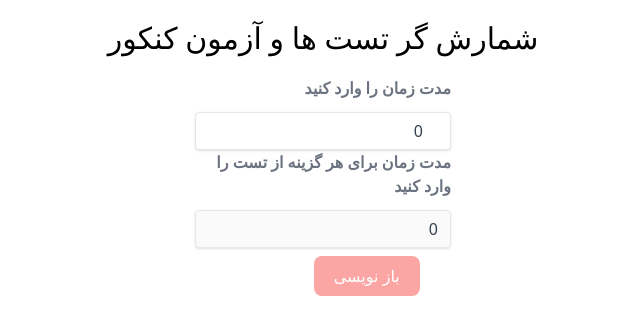
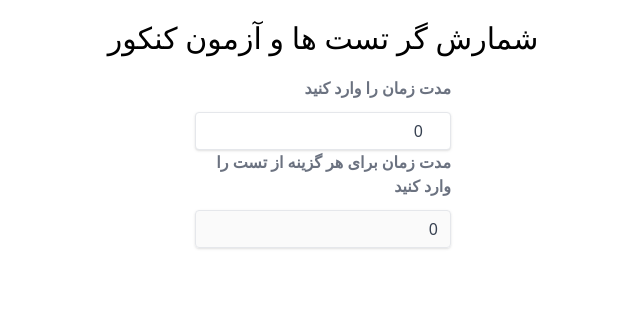
Before and after one commit to DesertFoox/konkourTestCountdown, a React (Create React App) app: page / in a window 1280 px wide. Shown: the top 334 px of the page, without its empty margins (317-957 px from the left). Built offline with nearby package versions, Linux system fonts and the light colour scheme.

Commit message:
fix button show

```diff
--- a/src/Components/LandingContainer/LandingContainer.tsx
+++ b/src/Components/LandingContainer/LandingContainer.tsx
@@ -57,6 +57,8 @@ const LandingContainer = () => {
           placeholder="مثلا 40 ثانیه"
         />
         <div className="flex justify-center  mt-2">
+          {timer !== 0 && optionTimer !== 0 && (
+            <>
               <Button
                 disabled={timer === 0 || optionTimer === 0 ? true : false}
                 className="text-white mr-2"
@@ -72,6 +74,8 @@ const LandingContainer = () => {
               >
                 باز نویسی
               </Button>
+            </>
+          )}
         </div>
         {timeStamp && (
           <div className="flex justify-center items-center flex-col mt-5 w-72">
```
Lines whose indentation alone changed are shown as unchanged.
